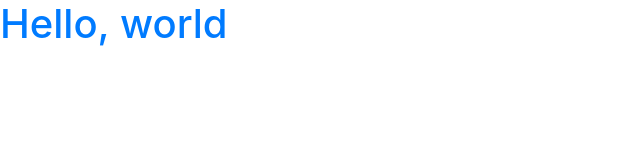
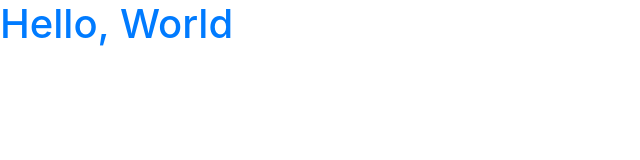
Before and after one commit to jpilapil/react-utility-library, a React (Create React App) app: page / in a window 1280 px wide. Shown: the top 160 px of the page, without its empty margins (0-640 px from the left). Built offline with nearby package versions, Linux system fonts and the light colour scheme.

Commit message:
test edit

```diff
--- a/src/App.js
+++ b/src/App.js
@@ -3,7 +3,7 @@ import "./style/master.scss"; // applies global scss
 function App() {
   return (
     <div>
-      <h1 className="text-primary">Hello, world</h1>
+      <h1 className="text-primary">Hello, World</h1>
     </div>
   );
 }
```
